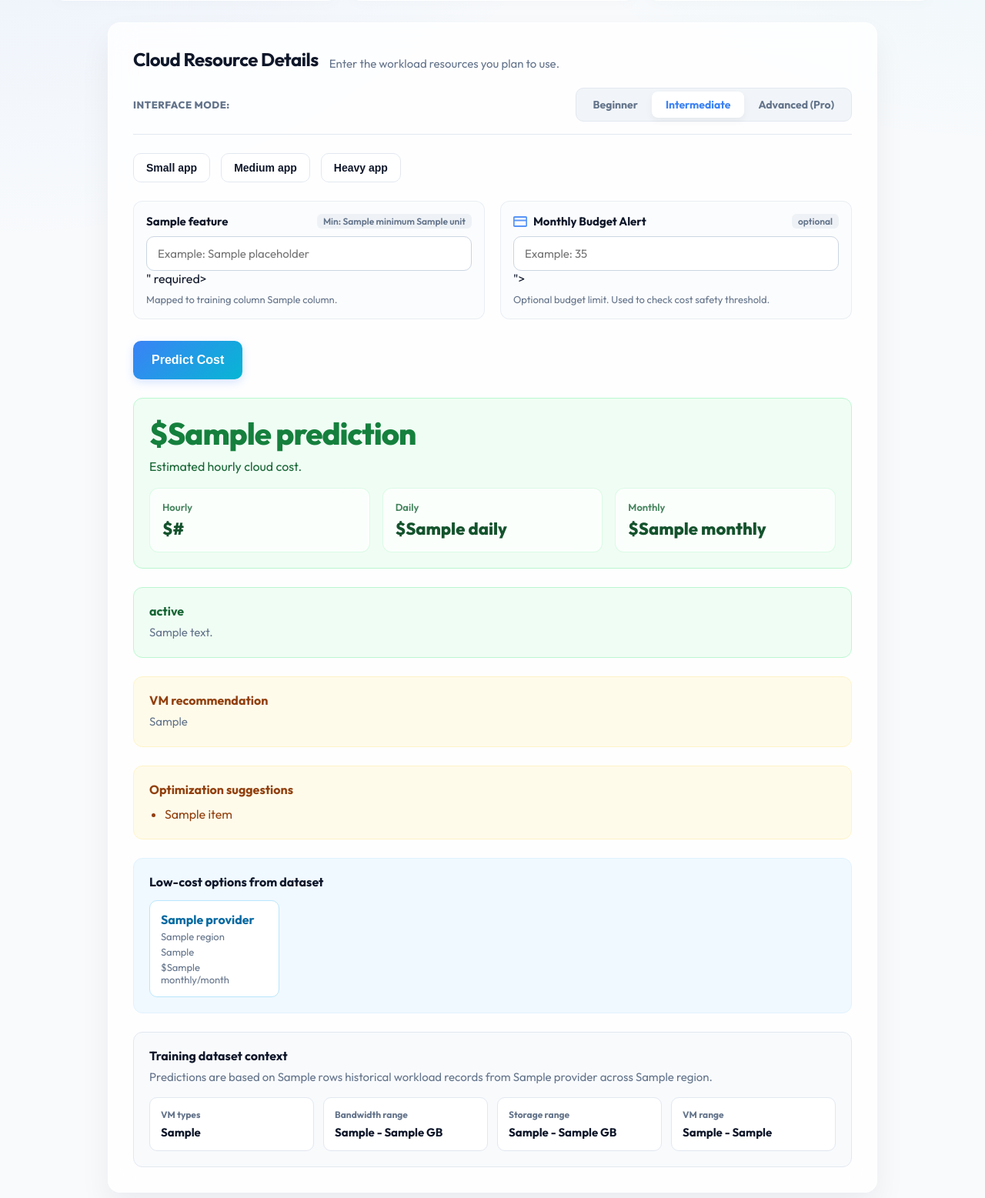
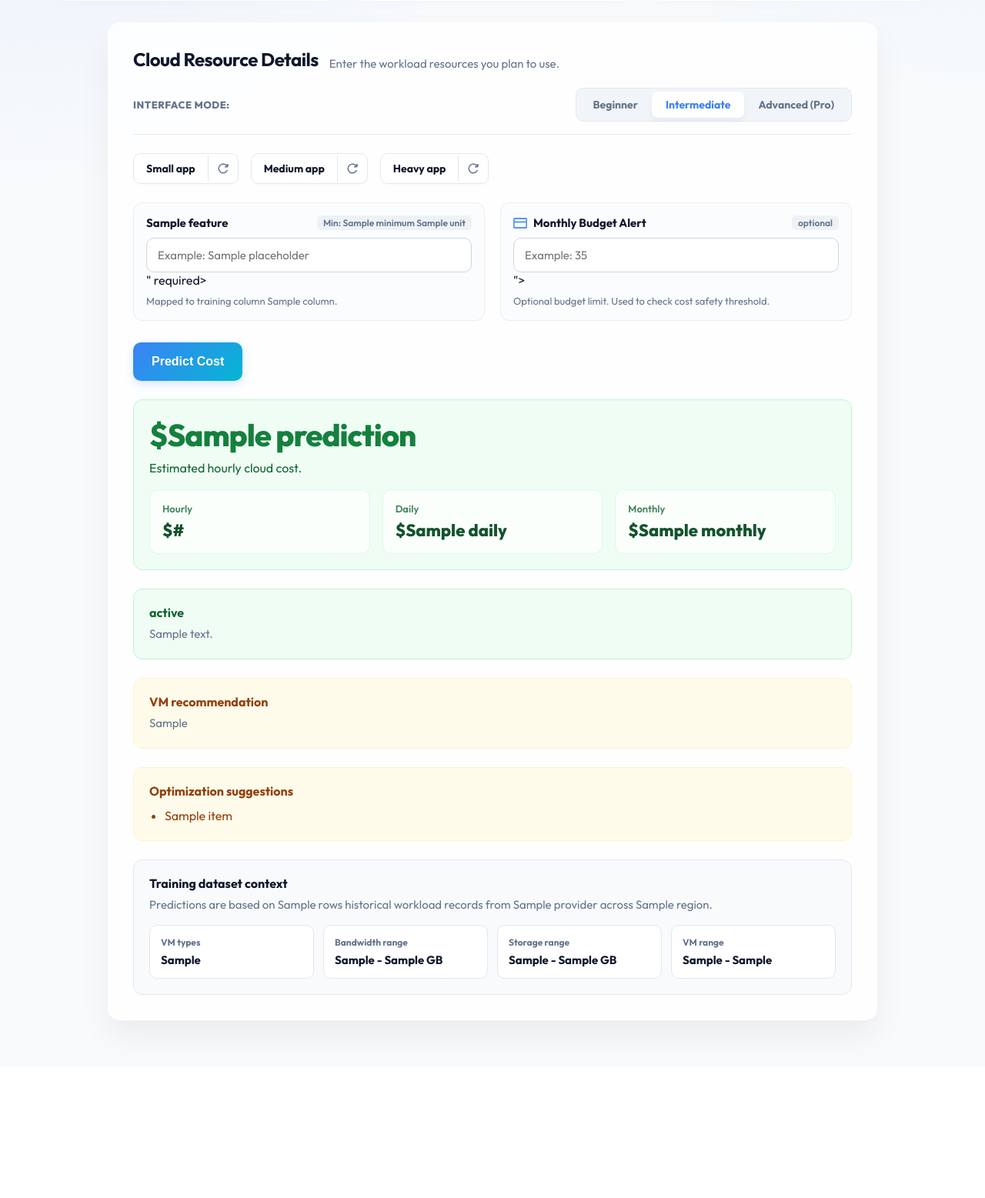
Before and after one commit to vshalini700223-ctrl/Cloud-Cost-Prediction, a Flask app: template templates/index.html in a window 1280 px wide. Shown: the part 567-2124 px from the top of the page at 77% size. After the commit the page ends 1918 px from the top, so only its background shows below. Run offline with Flask 3, Linux system fonts and the light colour scheme; the template is opened without the code that fills it: most values are stand-ins (such as "Sample title", 1, 10 or a date in 2020); form fields are guessed from the names that the template uses.

Commit message:
Remove provider comparison and add randomized presets with refresh icons

```diff
--- a/templates/index.html
+++ b/templates/index.html
@@ -227,15 +227,73 @@
         }
 
         .preset-row {
+            display: flex;
+            align-items: center;
+            gap: 16px;
+            flex-wrap: wrap;
             margin: 16px 0 24px;
         }
 
-        .preset-button:hover,
-        .nav-link:hover {
+        .preset-group {
+            display: inline-flex;
+            align-items: center;
+            background: #ffffff;
+            border: 1px solid var(--line);
+            border-radius: 10px;
+            overflow: hidden;
+            box-shadow: 0 2px 4px rgba(0,0,0,0.02);
+            transition: all 0.2s ease;
+        }
+
+        .preset-group:hover {
             border-color: var(--blue);
-            color: var(--blue);
             box-shadow: 0 4px 12px rgba(59, 130, 246, 0.08);
             transform: translateY(-1px);
+        }
+
+        .preset-group .preset-button {
+            border: 0;
+            border-radius: 0;
+            background: transparent;
+            padding: 10px 16px;
+            font-weight: 700;
+            font-size: 14px;
+            cursor: pointer;
+            color: var(--ink);
+            transition: background 0.15s;
+            font-family: inherit;
+        }
+
+        .preset-group .preset-button:hover {
+            background: rgba(59, 130, 246, 0.05);
+        }
+
+        .preset-refresh {
+            border: 0;
+            background: transparent;
+            border-left: 1px solid var(--line);
+            padding: 10px 12px;
+            cursor: pointer;
+            display: flex;
+            align-items: center;
+            justify-content: center;
+            transition: background 0.15s;
+        }
+
+        .preset-refresh:hover {
+            background: rgba(59, 130, 246, 0.08);
+        }
+
+        .refresh-icon {
+            width: 14px;
+            height: 14px;
+            color: var(--muted);
+            transition: transform 0.3s ease;
+        }
+
+        .preset-refresh:hover .refresh-icon {
+            color: var(--blue);
+            transform: rotate(180deg);
         }
 
         form {
@@ -618,9 +676,24 @@
             </div>
 
             <div class="preset-row" aria-label="Sample workload presets">
-                <button class="preset-button" type="button" data-cpu="25" data-memory="1.0" data-storage="220" data-bandwidth="180" data-vms="1" data-budget="15">Small app</button>
-                <button class="preset-button" type="button" data-cpu="55" data-memory="2.0" data-storage="460" data-bandwidth="420" data-vms="1" data-budget="35">Medium app</button>
-                <button class="preset-button" type="button" data-cpu="90" data-memory="3.75" data-storage="950" data-bandwidth="480" data-vms="1" data-budget="75">Heavy app</button>
+                <div class="preset-group">
+                    <button class="preset-button" type="button" data-preset="small">Small app</button>
+                    <button class="preset-refresh" type="button" data-preset="small" title="Randomize small app values">
+                        <svg class="refresh-icon" fill="none" stroke="currentColor" stroke-width="2.5" viewBox="0 0 24 24" xmlns="http://www.w3.org/2000/svg"><path d="M21.5 2v6h-6M21.34 15.57a10 10 0 1 1-.57-8.38l5.67-5.67"/></svg>
+                    </button>
+                </div>
+                <div class="preset-group">
+                    <button class="preset-button" type="button" data-preset="medium">Medium app</button>
+                    <button class="preset-refresh" type="button" data-preset="medium" title="Randomize medium app values">
+                        <svg class="refresh-icon" fill="none" stroke="currentColor" stroke-width="2.5" viewBox="0 0 24 24" xmlns="http://www.w3.org/2000/svg"><path d="M21.5 2v6h-6M21.34 15.57a10 10 0 1 1-.57-8.38l5.67-5.67"/></svg>
+                    </button>
+                </div>
+                <div class="preset-group">
+                    <button class="preset-button" type="button" data-preset="heavy">Heavy app</button>
+                    <button class="preset-refresh" type="button" data-preset="heavy" title="Randomize heavy app values">
+                        <svg class="refresh-icon" fill="none" stroke="currentColor" stroke-width="2.5" viewBox="0 0 24 24" xmlns="http://www.w3.org/2000/svg"><path d="M21.5 2v6h-6M21.34 15.57a10 10 0 1 1-.57-8.38l5.67-5.67"/></svg>
+                    </button>
+                </div>
             </div>
 
             <form action="/predict" method="post">
@@ -711,21 +784,6 @@
                 </div>
             {% endif %}
 
-            {% if provider_comparison %}
-                <div class="comparison">
-                    <strong>Low-cost options from dataset</strong>
-                    <div class="comparison-grid">
-                        {% for option in provider_comparison %}
-                            <div class="option-card">
-                                <strong>{{ option.provider }}</strong>
-                                <span>{{ option.region }}</span>
-                                <span>{{ option.vm_type }}</span>
-                                <span>${{ option.monthly }}/month</span>
-                            </div>
-                        {% endfor %}
-                    </div>
-                </div>
-            {% endif %}
 
             {% if dataset_context %}
                 <div class="dataset-panel">
@@ -770,15 +828,63 @@
     </section>
 </main>
 <script>
-    const presetButtons = document.querySelectorAll(".preset-button");
-    const fieldMap = ["cpu", "memory", "storage", "bandwidth", "vms", "budget"];
+    const presetRanges = {
+        small: {
+            cpu: [10, 30],
+            memory: [1.0, 1.75],
+            storage: [100, 250],
+            bandwidth: [50, 150],
+            vms: [1, 2],
+            budget: [10, 25]
+        },
+        medium: {
+            cpu: [35, 65],
+            memory: [1.75, 2.75],
+            storage: [300, 600],
+            bandwidth: [180, 350],
+            vms: [2, 4],
+            budget: [30, 55]
+        },
+        heavy: {
+            cpu: [70, 95],
+            memory: [3.0, 3.75],
+            storage: [700, 1000],
+            bandwidth: [380, 500],
+            vms: [4, 8],
+            budget: [60, 120]
+        }
+    };
 
-    presetButtons.forEach((button) => {
-        button.addEventListener("click", () => {
-            fieldMap.forEach((field) => {
-                const input = document.getElementById(field);
-                input.value = button.dataset[field];
-            });
+    function getRandomArbitrary(min, max, isInt = false) {
+        const val = Math.random() * (max - min) + min;
+        return isInt ? Math.floor(val) : parseFloat(val.toFixed(2));
+    }
+
+    function applyPreset(presetType) {
+        const ranges = presetRanges[presetType];
+        if (!ranges) return;
+
+        // Generate randomized values in range
+        const cpu = getRandomArbitrary(ranges.cpu[0], ranges.cpu[1], true);
+        const memory = getRandomArbitrary(ranges.memory[0], ranges.memory[1]);
+        const storage = getRandomArbitrary(ranges.storage[0], ranges.storage[1], true);
+        const bandwidth = getRandomArbitrary(ranges.bandwidth[0], ranges.bandwidth[1], true);
+        const vms = getRandomArbitrary(ranges.vms[0], ranges.vms[1], true);
+        const budget = getRandomArbitrary(ranges.budget[0], ranges.budget[1], true);
+
+        // Populate values
+        document.getElementById("cpu").value = cpu;
+        document.getElementById("memory").value = memory;
+        document.getElementById("storage").value = storage;
+        document.getElementById("bandwidth").value = bandwidth;
+        document.getElementById("vms").value = vms;
+        document.getElementById("budget").value = budget;
+    }
+
+    document.querySelectorAll(".preset-button, .preset-refresh").forEach((btn) => {
+        btn.addEventListener("click", () => {
+            const presetType = btn.dataset.preset;
+            applyPreset(presetType);
         });
     });
 
```
